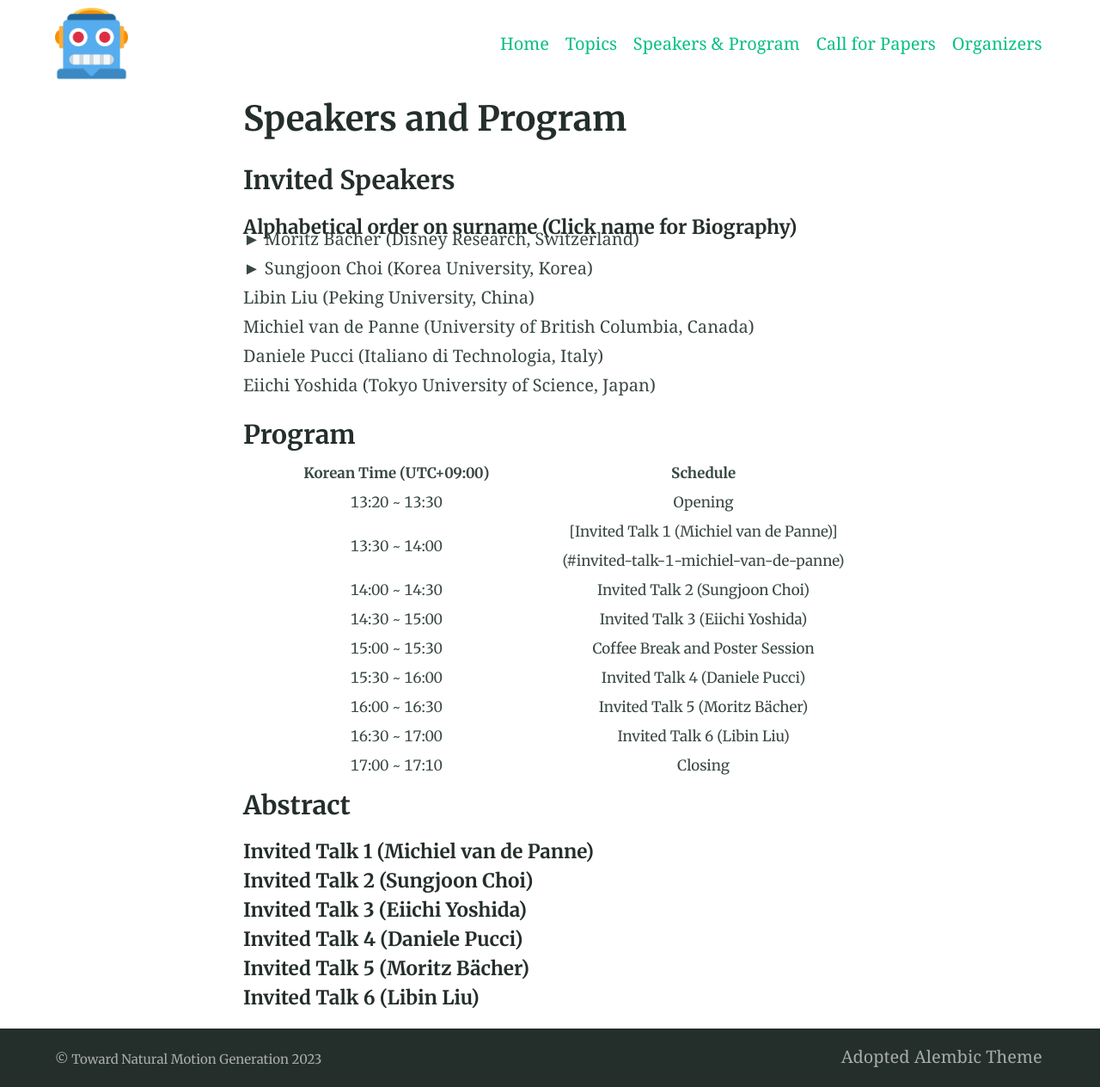
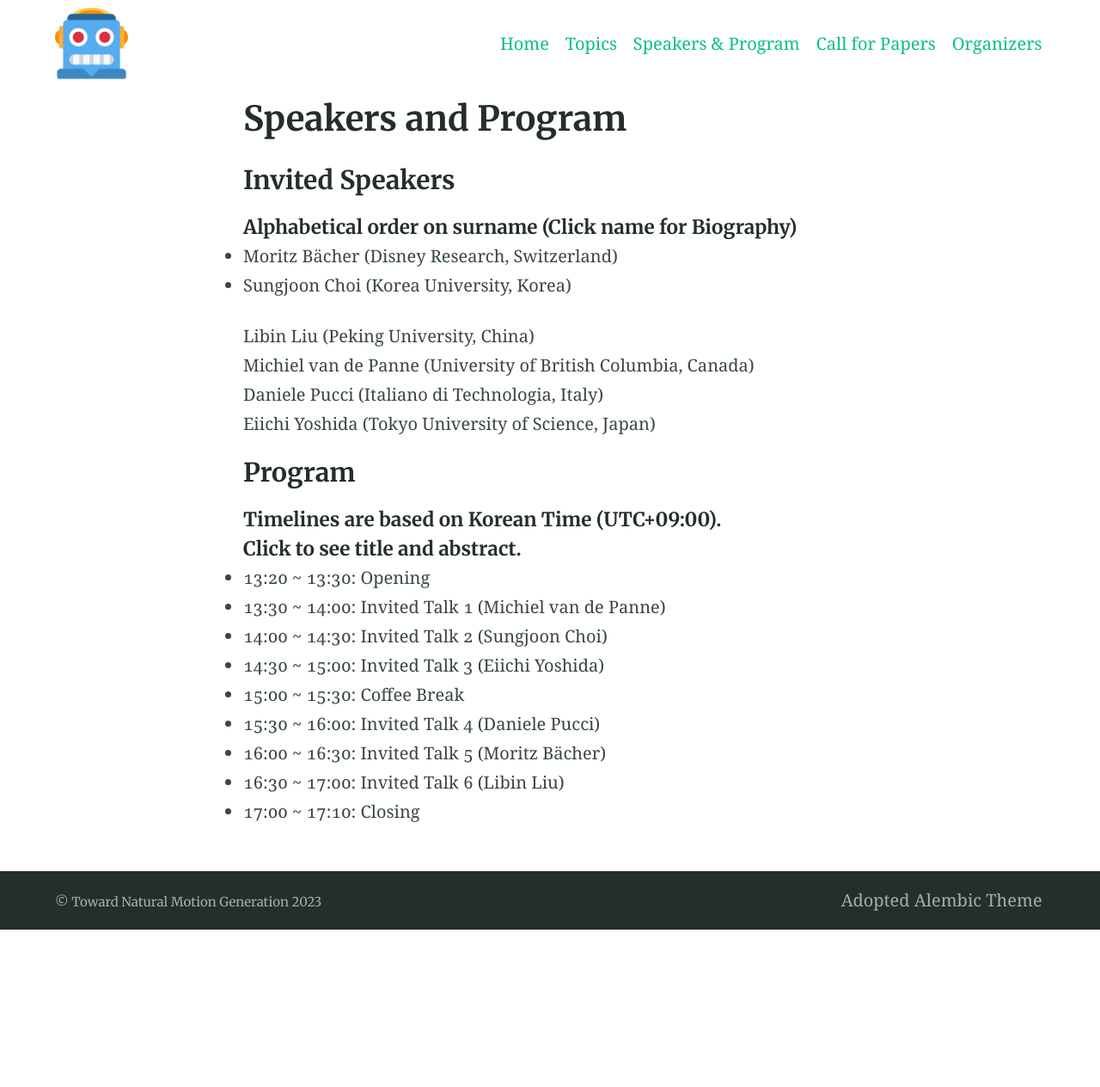
Before and after one commit to toward-natural-motion-generation/rss2023, a Jekyll site: the page built from speakers_and_program.md, in a window 1280 px wide. Shown: the whole page at 86% size. Built offline with Jekyll 4.4.1, drawn with Linux system fonts in a browser that asks for light colours; after the commit the page ends 1081 px from its top, so only the background shows below that.

Commit message:
erase table

```diff
--- a/speakers_and_program.md
+++ b/speakers_and_program.md
@@ -6,36 +6,9 @@ sitemap: false
 ### Invited Speakers
 
 ##### Alphabetical order on surname (Click name for Biography)
+* <Details><summary>Moritz Bächer (Disney Research, Switzerland)</summary><table width="100%"><tr><td width="25%"> <img src="../assets/images/moritz_baecher.jpeg" alt= "" width="300" style="vertical-align: left;"></td><td width="5%"></td><td width="70%" style="vertical-align: left; font-size: 75%;"> Moritz Bächer is the Associate Lab Director of Disney Research at Walt Disney Imagineering, where he leads a strategic program focusing on the development of novel model- and learning-based tools for the design and control of believable robotic characters. His core expertise is the optimal design and control of both soft and rigid systems, using a combination of differentiable simulation and reinforcement learning. Prior to joining Disney, he received his Ph.D. from the Harvard School of Engineering and Applied Sciences and his master’s degree from ETH Zurich.</td></tr></table></Details>
 
-
-<table><tr><td></td></tr></table>
-
-
-<Details>
-<summary>► Moritz Bächer (Disney Research, Switzerland)</summary>
-<table width="100%">
-  <tr>
-    <td width="25%"> <img src="../assets/images/moritz_baecher.jpeg" alt= "" width="300" style="vertical-align: left;"></td>
-    <td width="5%"></td>
-    <td width="70%" style="vertical-align: left; font-size: 75%;">
- Moritz Bächer is the Associate Lab Director of Disney Research at Walt Disney Imagineering, where he leads a strategic program focusing on the development of novel model- and learning-based tools for the design and control of believable robotic characters. His core expertise is the optimal design and control of both soft and rigid systems, using a combination of differentiable simulation and reinforcement learning. Prior to joining Disney, he received his Ph.D. from the Harvard School of Engineering and Applied Sciences and his master’s degree from ETH Zurich.
-  </td>
-  </tr>
-</table>
-</Details>
-
-<Details>
-<summary>► Sungjoon Choi (Korea University, Korea)</summary>
-<table width="100%">
-  <tr>
-    <td width="25%"> <img src="../assets/images/sungjoon_choi.png" alt= "" width="300" style="vertical-align: left;"></td>
-    <td width="5%"></td>
-    <td width="70%" style="vertical-align: left; font-size: 75%;">
- Sungjoon Choi is presently an assistant professor at Korea University in the Department of Artificial Intelligence. He received Ph.D. in Electrical and Computer Engineering from Seoul National University (2018) and a B.S. degree in Electrical Engineering and Computer Science from Seoul National University (2012). Dr. Choi was a postdoc at Disney Research  Los Angeles, focussing on applying machine learning methods in robotics. Before joining Disney Research, he was a research scientist at Kakao Brain in Korea. His research interests include sample-efficient reinforcement learning and human-robot interaction, and received Best Conference Paper Finalist Award at the 2016 IEEE International Conference on Robotics and Automation (ICRA).
-  </td>
-  </tr>
-</table>
-</Details>
+* <Details><summary>Sungjoon Choi (Korea University, Korea)</summary><table width="100%"><tr><td width="25%"> <img src="../assets/images/sungjoon_choi.png" alt= "" width="300" style="vertical-align: left;"></td><td width="5%"></td><td width="70%" style="vertical-align: left; font-size: 75%;">Sungjoon Choi is presently an assistant professor at Korea University in the Department of Artificial Intelligence. He received Ph.D. in Electrical and Computer Engineering from Seoul National University (2018) and a B.S. degree in Electrical Engineering and Computer Science from Seoul National University (2012). Dr. Choi was a postdoc at Disney Research  Los Angeles, focussing on applying machine learning methods in robotics. Before joining Disney Research, he was a research scientist at Kakao Brain in Korea. His research interests include sample-efficient reinforcement learning and human-robot interaction, and received Best Conference Paper Finalist Award at the 2016 IEEE International Conference on Robotics and Automation (ICRA). </td></tr></table></Details>
 
 <Details>
 <summary>Libin Liu (Peking University, China)</summary>
@@ -57,6 +30,23 @@ Biography
 Biography
 </Details>
 
+
+### Program
+##### Timelines are based on Korean Time (UTC+09:00).
+##### Click to see title and abstract.
+* 13:20 ~ 13:30: Opening
+* 13:30 ~ 14:00: Invited Talk 1 (Michiel van de Panne)
+* 14:00 ~ 14:30: Invited Talk 2 (Sungjoon Choi)
+* 14:30 ~ 15:00: Invited Talk 3 (Eiichi Yoshida)
+* 15:00 ~ 15:30: Coffee Break
+* 15:30 ~ 16:00: Invited Talk 4 (Daniele Pucci)
+* 16:00 ~ 16:30: Invited Talk 5 (Moritz Bächer)
+* 16:30 ~ 17:00: Invited Talk 6 (Libin Liu)
+* 17:00 ~ 17:10: Closing
+
+
+
+<!--
 ### Program
 <table width="100%">
   <tr>
@@ -118,4 +108,4 @@ Biography
 
 ##### Invited Talk 5 (Moritz Bächer)
 
-##### Invited Talk 6 (Libin Liu)
+##### Invited Talk 6 (Libin Liu) -->
```
